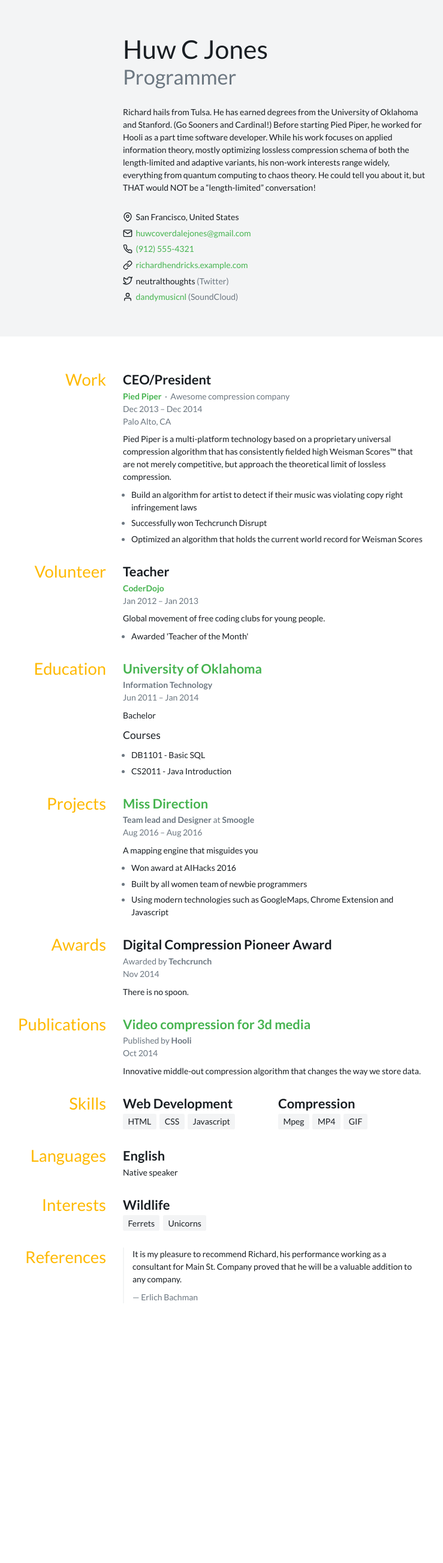
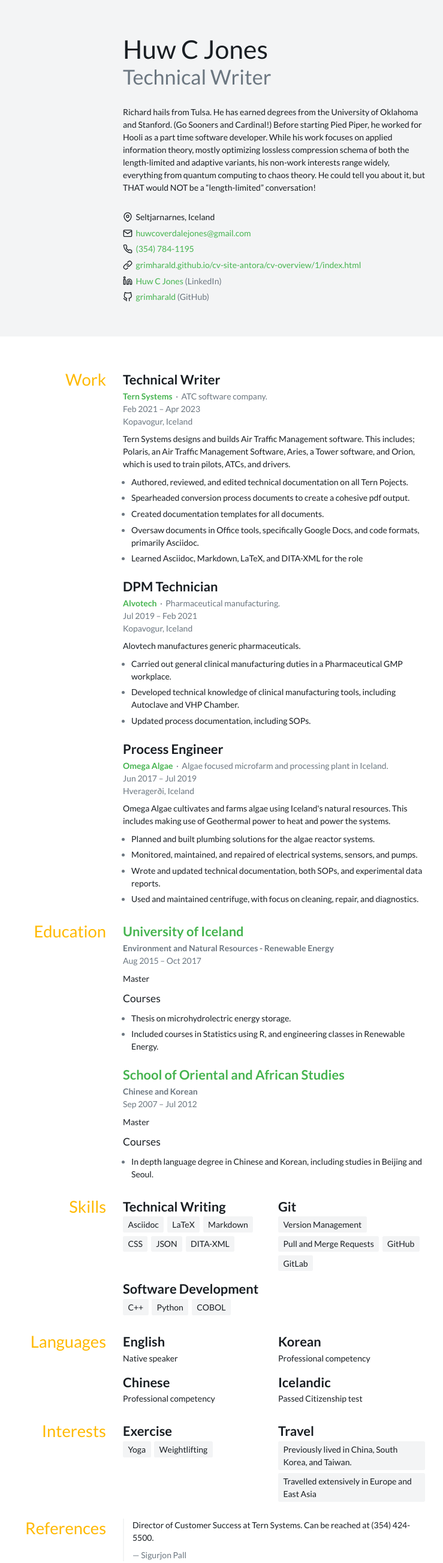
Before and after one commit to grimharald/tech-writing-portfolio, a plain HTML site: page cvs/json/resume.html in a window 1280 px wide. Shown: the whole page at 60% size, without its empty margins (281-1020 px from the left). Before the commit the page ends 2229 px from the top, so only its background shows below. Drawn offline with Linux system fonts and the light colour scheme.

Commit message:
even version renders

```diff
--- a/cvs/json/resume.html
+++ b/cvs/json/resume.html
@@ -17,14 +17,14 @@
 
       <div>
         <h1>Huw C Jones</h1>
-        <h2>Programmer</h2>
+        <h2>Technical Writer</h2>
       </div>
       <article><p>Richard hails from Tulsa. He has earned degrees from the University of Oklahoma and Stanford. (Go Sooners and Cardinal!) Before starting Pied Piper, he worked for Hooli as a part time software developer. While his work focuses on applied information theory, mostly optimizing lossless compression schema of both the length-limited and adaptive variants, his non-work interests range widely, everything from quantum computing to chaos theory. He could tell you about it, but THAT would NOT be a “length-limited” conversation!</p></article>
       <ul class="icon-list">
 
           <li>
             <svg xmlns="http://www.w3.org/2000/svg" width="16" height="16" viewBox="0 0 24 24" fill="none" stroke="currentColor" stroke-width="2" stroke-linecap="round" stroke-linejoin="round" class="feather feather-map-pin"><path d="M21 10c0 7-9 13-9 13s-9-6-9-13a9 9 0 0 1 18 0z"></path><circle cx="12" cy="10" r="3"></circle></svg>
-            San Francisco, United States
+            Seltjarnarnes, Iceland
           </li>
 
 
@@ -36,26 +36,26 @@
 
           <li>
             <svg xmlns="http://www.w3.org/2000/svg" width="16" height="16" viewBox="0 0 24 24" fill="none" stroke="currentColor" stroke-width="2" stroke-linecap="round" stroke-linejoin="round" class="feather feather-phone"><path d="M22 16.92v3a2 2 0 0 1-2.18 2 19.79 19.79 0 0 1-8.63-3.07 19.5 19.5 0 0 1-6-6 19.79 19.79 0 0 1-3.07-8.67A2 2 0 0 1 4.11 2h3a2 2 0 0 1 2 1.72 12.84 12.84 0 0 0 .7 2.81 2 2 0 0 1-.45 2.11L8.09 9.91a16 16 0 0 0 6 6l1.27-1.27a2 2 0 0 1 2.11-.45 12.84 12.84 0 0 0 2.81.7A2 2 0 0 1 22 16.92z"></path></svg>
-            <a href="tel:(912)555-4321">(912) 555-4321</a>
+            <a href="tel:(354)784-1195">(354) 784-1195</a>
           </li>
 
 
           <li>
             <svg xmlns="http://www.w3.org/2000/svg" width="16" height="16" viewBox="0 0 24 24" fill="none" stroke="currentColor" stroke-width="2" stroke-linecap="round" stroke-linejoin="round" class="feather feather-link"><path d="M10 13a5 5 0 0 0 7.54.54l3-3a5 5 0 0 0-7.07-7.07l-1.72 1.71"></path><path d="M14 11a5 5 0 0 0-7.54-.54l-3 3a5 5 0 0 0 7.07 7.07l1.71-1.71"></path></svg>
-            <a href="http://richardhendricks.example.com">richardhendricks.example.com</a>
+            <a href="https://grimharald.github.io/cv-site-antora/cv-overview/1/index.html">grimharald.github.io/cv-site-antora/cv-overview/1/index.html</a>
           </li>
 
 
           <li>
-            <svg xmlns="http://www.w3.org/2000/svg" width="16" height="16" viewBox="0 0 24 24" fill="none" stroke="currentColor" stroke-width="2" stroke-linecap="round" stroke-linejoin="round" class="feather feather-twitter"><path d="M23 3a10.9 10.9 0 0 1-3.14 1.53 4.48 4.48 0 0 0-7.86 3v1A10.66 10.66 0 0 1 3 4s-4 9 5 13a11.64 11.64 0 0 1-7 2c9 5 20 0 20-11.5a4.5 4.5 0 0 0-.08-.83A7.72 7.72 0 0 0 23 3z"></path></svg>
-            neutralthoughts
-            <span class="network">(Twitter)</span>
+            <svg xmlns="http://www.w3.org/2000/svg" width="16" height="16" viewBox="0 0 24 24" fill="none" stroke="currentColor" stroke-width="2" stroke-linecap="round" stroke-linejoin="round" class="feather feather-linkedin"><path d="M16 8a6 6 0 0 1 6 6v7h-4v-7a2 2 0 0 0-2-2 2 2 0 0 0-2 2v7h-4v-7a6 6 0 0 1 6-6z"></path><rect x="2" y="9" width="4" height="12"></rect><circle cx="4" cy="4" r="2"></circle></svg>
+            <a href="https://www.linkedin.com/in/huw-jones-9541b147/">Huw C Jones</a>
+            <span class="network">(LinkedIn)</span>
           </li>
 
           <li>
-            <svg xmlns="http://www.w3.org/2000/svg" width="16" height="16" viewBox="0 0 24 24" fill="none" stroke="currentColor" stroke-width="2" stroke-linecap="round" stroke-linejoin="round" class="feather feather-user"><path d="M20 21v-2a4 4 0 0 0-4-4H8a4 4 0 0 0-4 4v2"></path><circle cx="12" cy="7" r="4"></circle></svg>
-            <a href="https://soundcloud.example.com/dandymusicnl">dandymusicnl</a>
-            <span class="network">(SoundCloud)</span>
+            <svg xmlns="http://www.w3.org/2000/svg" width="16" height="16" viewBox="0 0 24 24" fill="none" stroke="currentColor" stroke-width="2" stroke-linecap="round" stroke-linejoin="round" class="feather feather-github"><path d="M9 19c-5 1.5-5-2.5-7-3m14 6v-3.87a3.37 3.37 0 0 0-.94-2.61c3.14-.35 6.44-1.54 6.44-7A5.44 5.44 0 0 0 20 4.77 5.07 5.07 0 0 0 19.91 1S18.73.65 16 2.48a13.38 13.38 0 0 0-7 0C6.27.65 5.09 1 5.09 1A5.07 5.07 0 0 0 5 4.77a5.44 5.44 0 0 0-1.5 3.78c0 5.42 3.3 6.61 6.44 7A3.37 3.37 0 0 0 9 18.13V22"></path></svg>
+            <a href="https://github.com/grimharald/tech-writing-portfolio">grimharald</a>
+            <span class="network">(GitHub)</span>
           </li>
 
       </ul>
@@ -68,20 +68,60 @@
 
           <article>
             <header>
-              <h4>CEO/President</h4>
+              <h4>Technical Writer</h4>
               <div class="meta">
                 <div>
-                  <strong><a href="http://piedpiper.example.com">Pied Piper</a></strong>
-                  <span class="bullet-item">Awesome compression company</span>
+                  <strong><a href="https://www.tern.systems/">Tern Systems</a></strong>
+                  <span class="bullet-item">ATC software company.</span>
                 </div>
-                <div><time datetime="2013-12-01">Dec 2013</time> – <time datetime="2014-12-01">Dec 2014</time></div>
-                <div>Palo Alto, CA</div>
+                <div><time datetime="2021-02-01">Feb 2021</time> – <time datetime="2023-04-01">Apr 2023</time></div>
+                <div>Kopavogur, Iceland</div>
               </div>
             </header>
-            <p>Pied Piper is a multi-platform technology based on a proprietary universal compression algorithm that has consistently fielded high Weisman Scores™ that are not merely competitive, but approach the theoretical limit of lossless compression.</p>
+            <p>Tern Systems designs and builds Air Traffic Management software. This includes; Polaris, an Air Traffic Management Software, Aries, a Tower software, and Orion, which is used to train pilots, ATCs, and drivers.</p>
 
               <ul>
-                <li><p>Build an algorithm for artist to detect if their music was violating copy right infringement laws</p></li><li><p>Successfully won Techcrunch Disrupt</p></li><li><p>Optimized an algorithm that holds the current world record for Weisman Scores</p></li>
+                <li><p>Authored, reviewed, and edited technical documentation on all Tern Pojects.</p></li><li><p>Spearheaded conversion process documents to create a cohesive pdf output.</p></li><li><p>Created documentation templates for all documents.</p></li><li><p>Oversaw documents in Office tools, specifically Google Docs, and code formats, primarily Asciidoc.</p></li><li><p>Learned Asciidoc, Markdown, LaTeX, and DITA-XML for the role</p></li>
+              </ul>
+
+          </article>
+
+          <article>
+            <header>
+              <h4>DPM Technician</h4>
+              <div class="meta">
+                <div>
+                  <strong><a href="https://www.alvotech.com/">Alvotech</a></strong>
+                  <span class="bullet-item">Pharmaceutical manufacturing.</span>
+                </div>
+                <div><time datetime="2019-07-01">Jul 2019</time> – <time datetime="2021-02-01">Feb 2021</time></div>
+                <div>Kopavogur, Iceland</div>
+              </div>
+            </header>
+            <p>Alovtech manufactures generic pharmaceuticals.</p>
+
+              <ul>
+                <li><p>Carried out general clinical manufacturing duties in a Pharmaceutical GMP workplace.</p></li><li><p>Developed technical knowledge of clinical manufacturing tools, including Autoclave and VHP Chamber.</p></li><li><p>Updated process documentation, including SOPs.</p></li>
+              </ul>
+
+          </article>
+
+          <article>
+            <header>
+              <h4>Process Engineer</h4>
+              <div class="meta">
+                <div>
+                  <strong><a href="https://www.tern.systems/">Omega Algae</a></strong>
+                  <span class="bullet-item">Algae focused microfarm and processing plant in Iceland.</span>
+                </div>
+                <div><time datetime="2017-06-01">Jun 2017</time> – <time datetime="2019-07-01">Jul 2019</time></div>
+                <div>Hveragerði, Iceland</div>
+              </div>
+            </header>
+            <p>Omega Algae cultivates and farms algae using Iceland's natural resources. This includes making use of Geothermal power to heat and power the systems.</p>
+
+              <ul>
+                <li><p>Planned and built plumbing solutions for the algae reactor systems.</p></li><li><p>Monitored, maintained, and repaired of electrical systems, sensors, and pumps.</p></li><li><p>Wrote and updated technical documentation, both SOPs, and experimental data reports.</p></li><li><p>Used and maintained centrifuge, with focus on cleaning, repair, and diagnostics.</p></li>
               </ul>
 
           </article>
@@ -90,22 +130,41 @@
     </section>
 
 
-    <section id="volunteer">
-      <h3>Volunteer</h3>
+
+    <section id="education">
+      <h3>Education</h3>
       <div class="stack">
 
           <article>
             <header>
-              <h4>Teacher</h4>
+              <h4><a href="https://www.hi.is/">University of Iceland</a></h4>
               <div class="meta">
-                <strong><a href="http://coderdojo.example.com/">CoderDojo</a></strong>
-                <div><time datetime="2012-01-01">Jan 2012</time> – <time datetime="2013-01-01">Jan 2013</time></div>
+                <strong>Environment and Natural Resources - Renewable Energy</strong>
+                <div><time datetime="2015-08-23">Aug 2015</time> – <time datetime="2017-10-10">Oct 2017</time></div>
               </div>
             </header>
-            <p>Global movement of free coding clubs for young people.</p>
+            <p>Master</p>
 
+              <h5>Courses</h5>
               <ul>
-                <li><p>Awarded 'Teacher of the Month'</p></li>
+                <li><p>Thesis on microhydrolectric energy storage.</p></li><li><p>Included courses in Statistics using R, and engineering classes in Renewable Energy.</p></li>
+              </ul>
+
+          </article>
+
+          <article>
+            <header>
+              <h4><a href="https://www.soas.ac.uk/">School of Oriental and African Studies</a></h4>
+              <div class="meta">
+                <strong>Chinese and Korean</strong>
+                <div><time datetime="2007-09-20">Sep 2007</time> – <time datetime="2012-07-18">Jul 2012</time></div>
+              </div>
+            </header>
+            <p>Master</p>
+
+              <h5>Courses</h5>
+              <ul>
+                <li><p>In depth language degree in Chinese and Korean, including studies in Beijing and Seoul.</p></li>
               </ul>
 
           </article>
@@ -114,103 +173,8 @@
     </section>
 
 
-    <section id="education">
-      <h3>Education</h3>
-      <div class="stack">
-
-          <article>
-            <header>
-              <h4><a href="https://www.ou.edu/">University of Oklahoma</a></h4>
-              <div class="meta">
-                <strong>Information Technology</strong>
-                <div><time datetime="2011-06-01">Jun 2011</time> – <time datetime="2014-01-01">Jan 2014</time></div>
-              </div>
-            </header>
-            <p>Bachelor</p>
-
-              <h5>Courses</h5>
-              <ul>
-                <li><p>DB1101 - Basic SQL</p></li><li><p>CS2011 - Java Introduction</p></li>
-              </ul>
-
-          </article>
-
-      </div>
-    </section>
 
 
-    <section id="projects">
-      <h3>Projects</h3>
-      <div class="stack">
-
-        <article>
-          <header>
-            <h4><a href="missdirection.example.com">Miss Direction</a></h4>
-            <div class="meta">
-              <div>
-                <strong>Team lead and Designer</strong>
-                at <strong>Smoogle</strong>
-              </div>
-              <div><time datetime="2016-08-24">Aug 2016</time> – <time datetime="2016-08-24">Aug 2016</time></div>
-            </div>
-          </header>
-          <p>A mapping engine that misguides you</p>
-
-            <ul>
-              <li><p>Won award at AIHacks 2016</p></li><li><p>Built by all women team of newbie programmers</p></li><li><p>Using modern technologies such as GoogleMaps, Chrome Extension and Javascript</p></li>
-            </ul>
-
-        </article>
-
-      </div>
-    </section>
-
-
-    <section id="awards">
-      <h3>Awards</h3>
-      <div class="stack">
-
-          <article>
-            <header>
-              <h4>Digital Compression Pioneer Award</h4>
-              <div class="meta">
-
-                  <div>
-                    Awarded by <strong>Techcrunch</strong>
-                  </div>
-
-                <time datetime="2014-11-01">Nov 2014</time>
-              </div>
-            </header>
-            <p>There is no spoon.</p>
-          </article>
-
-      </div>
-    </section>
-
-
-
-    <section id="publications">
-      <h3>Publications</h3>
-      <div class="stack">
-
-          <article>
-            <header>
-              <h4><a href="http://en.wikipedia.org/wiki/Silicon_Valley_(TV_series)">Video compression for 3d media</a></h4>
-              <div class="meta">
-
-                  <div>
-                    Published by <strong>Hooli</strong>
-                  </div>
-
-                <time datetime="2014-10-01">Oct 2014</time>
-              </div>
-            </header>
-            <p>Innovative middle-out compression algorithm that changes the way we store data.</p>
-          </article>
-
-      </div>
-    </section>
 
 
     <section id="skills">
@@ -218,19 +182,28 @@
       <div class="grid-list">
 
           <div>
-            <h4>Web Development</h4>
+            <h4>Technical Writing</h4>
 
               <ul class="tag-list">
-                <li>HTML</li><li>CSS</li><li>Javascript</li>
+                <li>Asciidoc</li><li>LaTeX </li><li>Markdown</li><li>CSS</li><li>JSON</li><li>DITA-XML</li>
               </ul>
 
           </div>
 
           <div>
-            <h4>Compression</h4>
+            <h4>Git</h4>
 
               <ul class="tag-list">
-                <li>Mpeg</li><li>MP4</li><li>GIF</li>
+                <li>Version Management</li><li>Pull and Merge Requests</li><li>GitHub</li><li>GitLab</li>
+              </ul>
+
+          </div>
+
+          <div>
+            <h4>Software Development</h4>
+
+              <ul class="tag-list">
+                <li>C++</li><li>Python</li><li>COBOL</li>
               </ul>
 
           </div>
@@ -248,6 +221,21 @@
             Native speaker
           </div>
 
+          <div>
+            <h4>Korean</h4>
+            Professional competency
+          </div>
+
+          <div>
+            <h4>Chinese</h4>
+            Professional competency
+          </div>
+
+          <div>
+            <h4>Icelandic</h4>
+            Passed Citizenship test
+          </div>
+
       </div>
     </section>
 
@@ -257,10 +245,19 @@
       <div class="grid-list">
 
           <div>
-            <h4>Wildlife</h4>
+            <h4>Exercise</h4>
 
               <ul class="tag-list">
-                <li>Ferrets</li><li>Unicorns</li>
+                <li>Yoga</li><li>Weightlifting</li>
+              </ul>
+
+          </div>
+
+          <div>
+            <h4>Travel</h4>
+
+              <ul class="tag-list">
+                <li>Previously lived in China, South Korea, and Taiwan.</li><li>Travelled extensively in Europe and East Asia</li>
               </ul>
 
           </div>
@@ -274,10 +271,10 @@
       <div class="stack">
 
           <blockquote>
-            <p>It is my pleasure to recommend Richard, his performance working as a consultant for Main St. Company proved that he will be a valuable addition to any company.</p>
+            <p>Director of Customer Success at Tern Systems. Can be reached at (354) 424-5500.</p>
 
               <p>
-                <cite>Erlich Bachman</cite>
+                <cite>Sigurjon Pall</cite>
               </p>
 
           </blockquote>
```
Also changed, not shown: cvs/json/resume.json (+131 -110 lines).
